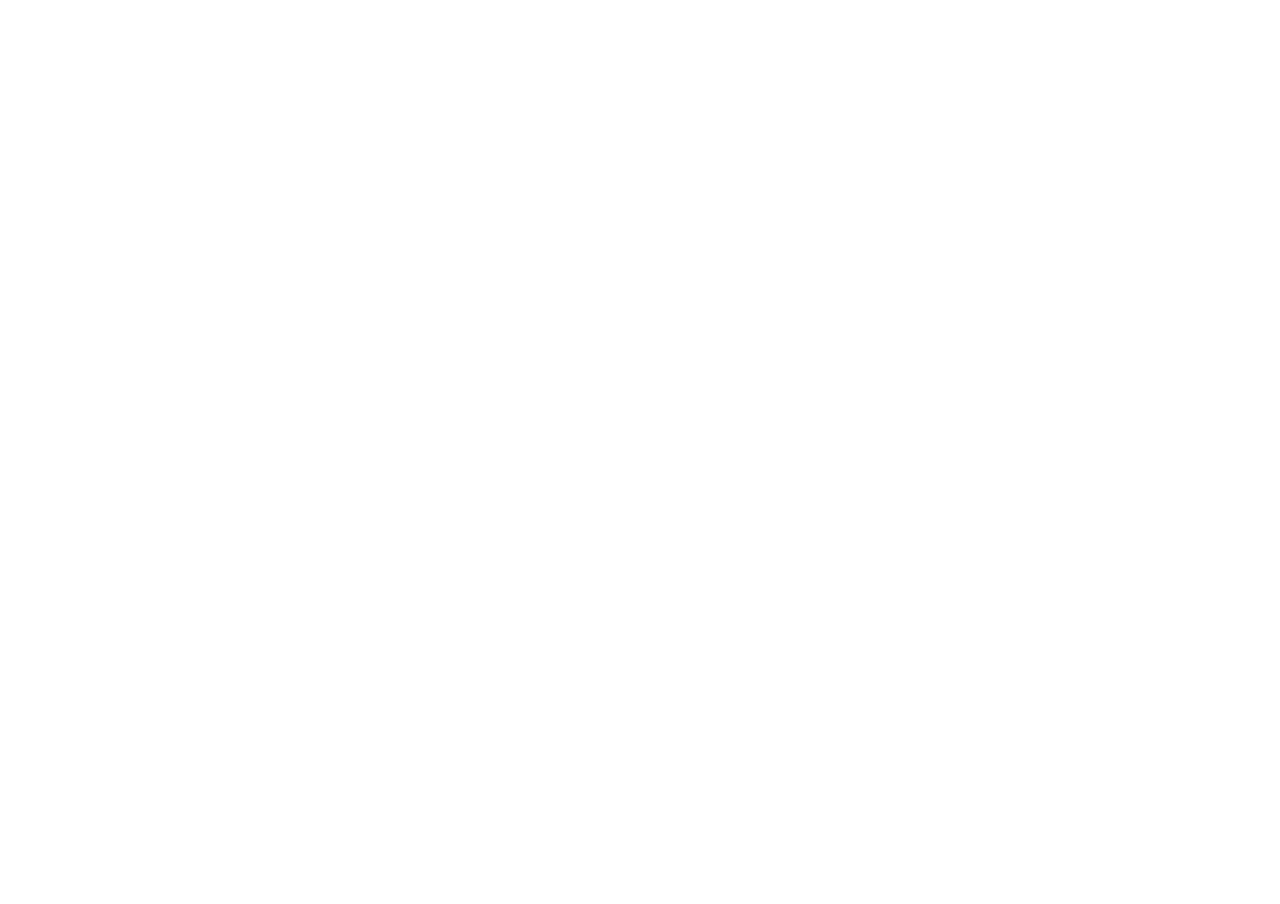
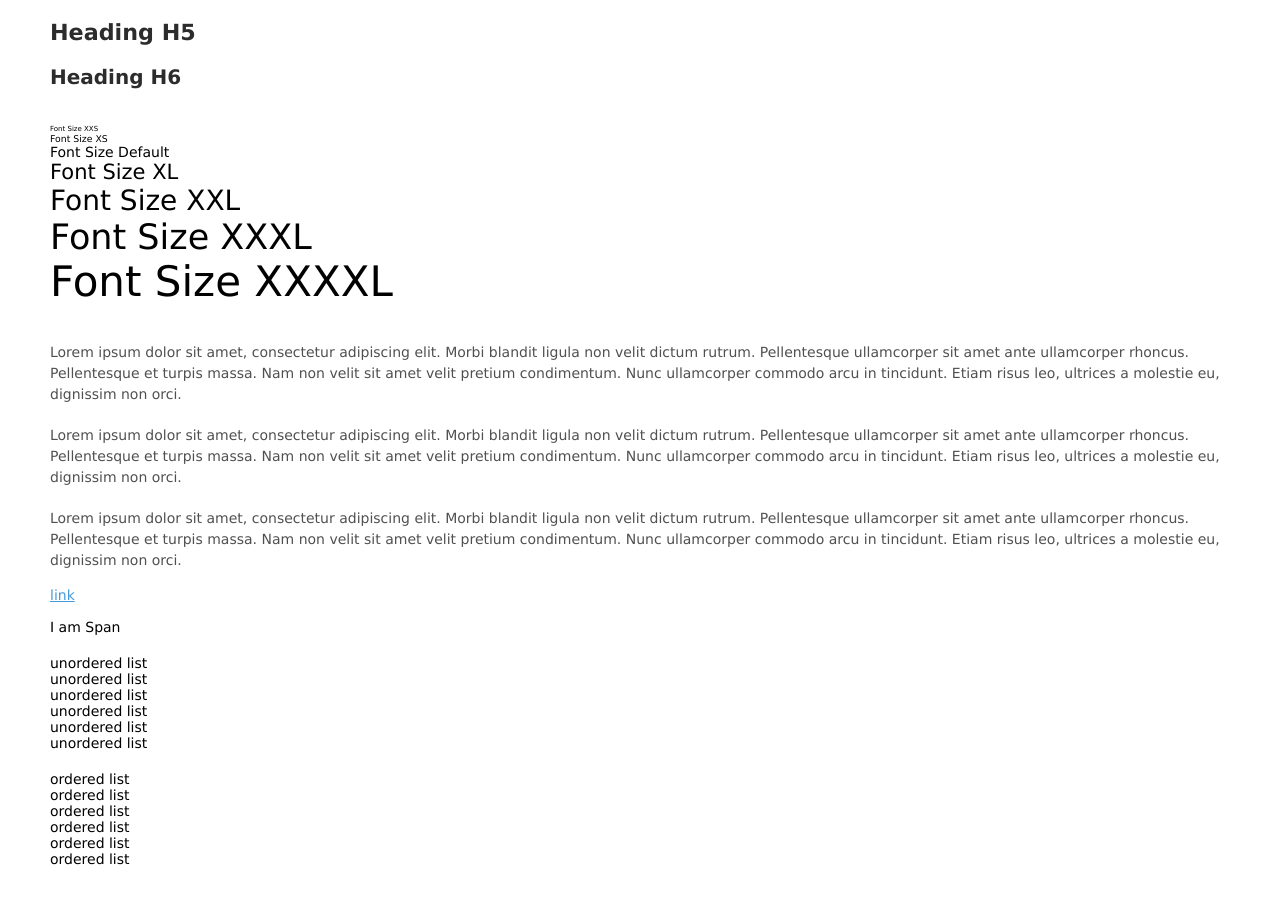
Before and after one commit to bhagavath26/Datatruks_ui, a React (Create React App) app: page /typography in a window 1280 px wide. Shown: the part 252-1156 px from the top of the page. Before the commit the page ends 800 px from the top, so only its background shows below. Built offline with nearby package versions, Linux system fonts and the light colour scheme.

Commit message:
typography

```diff
--- a/src/components/typography.js
+++ b/src/components/typography.js
@@ -1,13 +1,12 @@
 import React, { Component } from 'react';
+import '../styles/resetStyle.scss';
 import '../styles/global.scss';
 import '../styles/typography.scss';
 
 export class Dashboard extends Component {
   render() {
     return (
-      <div>
-        <span className="fi-span">1234567890</span>
-        <div className="cover">
+      <div className="cs-cover">
         <h1>Heading H1</h1>
         <h2>Heading H2</h2>
         <h3>Heading H3</h3>
@@ -15,10 +14,39 @@
         <h5>Heading H5</h5>
         <h6>Heading H6</h6>
         <br></br>
+        <div className="font-size-XXS">Font Size XXS</div>
+        <div className="font-size-XS">Font Size XS</div>
+        <div className="font-size-default">Font Size Default</div>
+        <div className="font-size-XL">Font Size XL</div>
+        <div className="font-size-XXL">Font Size XXL</div>
+        <div className="font-size-XXXL">Font Size XXXL</div>
+        <div className="font-size-XXXXL">Font Size XXXXL</div>
+        <br></br>
         <p>Lorem ipsum dolor sit amet, consectetur adipiscing elit. Morbi blandit ligula non velit dictum rutrum. Pellentesque ullamcorper sit amet ante ullamcorper rhoncus. Pellentesque et turpis massa. Nam non velit sit amet velit pretium condimentum. Nunc ullamcorper commodo arcu in tincidunt. Etiam risus leo, ultrices a molestie eu, dignissim non orci.</p>
         <p>Lorem ipsum dolor sit amet, consectetur adipiscing elit. Morbi blandit ligula non velit dictum rutrum. Pellentesque ullamcorper sit amet ante ullamcorper rhoncus. Pellentesque et turpis massa. Nam non velit sit amet velit pretium condimentum. Nunc ullamcorper commodo arcu in tincidunt. Etiam risus leo, ultrices a molestie eu, dignissim non orci.</p>
         <p>Lorem ipsum dolor sit amet, consectetur adipiscing elit. Morbi blandit ligula non velit dictum rutrum. Pellentesque ullamcorper sit amet ante ullamcorper rhoncus. Pellentesque et turpis massa. Nam non velit sit amet velit pretium condimentum. Nunc ullamcorper commodo arcu in tincidunt. Etiam risus leo, ultrices a molestie eu, dignissim non orci.</p>
+        <br></br>
+        <div>
+          <a href="#">link</a>
         </div>
+        <br></br>
+        <span className="fi-span">I am Span</span>
+        <ul>
+          <li>unordered list</li>
+          <li>unordered list</li>
+          <li>unordered list</li>
+          <li>unordered list</li>
+          <li>unordered list</li>
+          <li>unordered list</li>
+        </ul>
+        <ol>
+          <li>ordered list</li>
+          <li>ordered list</li>
+          <li>ordered list</li>
+          <li>ordered list</li>
+          <li>ordered list</li>
+          <li>ordered list</li>
+        </ol>
       </div>
     )
   }
--- a/src/index.js
+++ b/src/index.js
@@ -5,13 +5,14 @@
 import { BrowserRouter, Route } from 'react-router-dom';
 import Dashboard from './components/Dashboard';
 import FormElements from './components/FormElements';
+import Typography from './components/Typography';
 
 ReactDOM.render(
     <BrowserRouter>
         <React.Fragment>
             <Route path="/dashboard" component={Dashboard} />
             <Route path="/FormElements" component={FormElements} />
-
+            <Route path="/typography" component={Typography} />
         </React.Fragment>
     </BrowserRouter>
 
--- a/src/styles/global.scss
+++ b/src/styles/global.scss
@@ -1,69 +1,50 @@
-/* -- To replace prefix name -- */
-$namespace: "Fi";
-
-$font-size-x-small:8px;
-$font-size-small:12px;
-$font-size-regular:16px;
-$font-size-large:24px;
-$font-size-x-large:32px;
-$font-size-xx-large:48px;
-$font-size-xxx-large:64px;
-$font-size-xxxx-large:96px;
+// To replace prefix name
+$namespace: "cs";
 
 
-/* -- Simple Typography Settings -- */
+// Font Family
+$font-family: 'Verdana', 'Tahoma', 'Arial', serif;
+$font-size-default: 14px;
+//$font-size-default: calc(14px + (26 - 14) * ((100vw - 300px) / (1600 - 300)));
 
-// Font Family
-$font-family: 'Martel', serif;
-
+.font-size-XXS{
+    font-size: $font-size-default / 2;
+}
+.font-size-XS{
+    font-size: $font-size-default / 1.5;
+}
+.font-size-default{
+    font-size: $font-size-default;
+}
+.font-size-XL{
+    font-size: $font-size-default * 1.5;
+}
+.font-size-XXL{
+    font-size: $font-size-default * 2;
+}
+.font-size-XXXL{
+    font-size: $font-size-default * 2.5;
+}
+.font-size-XXXXL{
+    font-size: $font-size-default * 3;
+}
 
 // Paragraph Styles
 $paragraph-color      : #505050;
-$paragraph-size       : rem(17px);
+$paragraph-size       : $font-size-default;
 $paragraph-line-height: 1.5em;
-$paragraph-margin     : 20px;
+$paragraph-margin     : 20px 0;
 
 // Header Styles
-$header-color      : #000000;
-$header-size       : rem(40px);
+$header-color      : #2c2c2c;
+$header-size       : 40px;
 $header-line-height: 1.25em;
-
-// Blockquote Styles
-$blockquote-color      : #505050;
-$blockquote-size       : rem(23px);
-$blockquote-line-height: 1.5em;
-
-// Links
-$link-color: #459bd9;
-
-// hr
-$hr-margin: 30px;
-
-// Type Misc
-$font-weight-bold: 800;
-$border-color: #DADADA;
-
-
-
-
-
-/*-- Type --*/
-
-// Make type normal across browsers
-*, html, body {
-    font-size: $font-size-regular;
-    font-family: $font-family;
-    -webkit-font-smoothing: antialiased;
-    -moz-osx-font-smoothing: grayscale;
-    -webkit-text-size-adjust: 100%;
-    -ms-text-size-adjust: 100%;
-}
-
 
 // Headers
 h1, h2, h3, h4, h5, h6 {
     color: $header-color;
-    font-weight: 700;
+    font-weight: 600;
+    margin: $paragraph-margin;
 
     &:first-child {
         margin-top: 0;
@@ -94,7 +75,30 @@
     font-size: $header-size / 2;
 }
 
+// Blockquote Styles
+$blockquote-color      : #505050;
+$blockquote-size       : rem(23px);
+$blockquote-line-height: 1.5em;
 
+// Links
+$link-color: #459bd9;
+
+// hr
+$hr-margin: 30px;
+
+// Type Misc
+$font-weight-bold: 800;
+$border-color: #DADADA;
+
+// Make type normal across browsers
+*, html, body {
+    font-size: $font-size-default;
+    font-family: $font-family;
+    -webkit-font-smoothing: antialiased;
+    -moz-osx-font-smoothing: grayscale;
+    -webkit-text-size-adjust: 100%;
+    -ms-text-size-adjust: 100%;
+}
 
 // Paragraphs
 p {
@@ -107,8 +111,6 @@
     }
 }
 
-
-
 // Links
 a {
     color: $link-color;
@@ -119,48 +121,11 @@
     }
 }
 
-
-// Lists
-ul,
-ol {
-
-    li {
-        color: $paragraph-color;
-    }
-
-    ul,
-    ol {
-    }
-}
-
-ul {
-
-    li {
-        list-style: disc;
-    }
-
-    ul {
-
-        li {
-            list-style: circle;
-        }
-    }
-}
-
-ol {
-
-    li {
-        list-style: decimal;
-    }
-}
-
-
 // hr
 hr {
     height: 1px;
     border: none;
 }
-
 
 // Blockquote
 blockquote {
@@ -168,29 +133,8 @@
     font-style: italic;
 }
 
-
-// Tables
-table {
-    width: 100%;
-    border-collapse: collapse;
-}
-
-table, td, th {
-    border: 1px solid #000;
-    text-align: left;
-}
-
-th {
-}
-
-th, td {
-    padding: 15px;
-}
-
-
 // Figure
 figure {
-
     img {
         margin: 0;
     }
@@ -199,7 +143,6 @@
 figcaption {
     margin-top: 10px;
 }
-
 
 // Code
 pre {
@@ -228,8 +171,6 @@
     border-radius: 3px;
 }
 
-
-
 // Misc Styles
 em,
 i,
@@ -242,7 +183,6 @@
 .bold {
 }
 
-img {
-    display: block;
-    max-width: 100%;
+ul, ol{
+margin: $paragraph-margin;
 }
--- a/src/styles/typography.scss
+++ b/src/styles/typography.scss
@@ -1,10 +1,9 @@
 @import 'global.scss';
 
-@mixin cs-font {
-    font-size: $font-size-x-small;
+p{
+    margin: $paragraph-margin;
 }
 
-span.#{$namespace}-span
-{
-    @include cs-font();
+.#{$namespace}-cover{
+    padding: 50px;
 }
```
Lines whose indentation alone changed are shown as unchanged.
